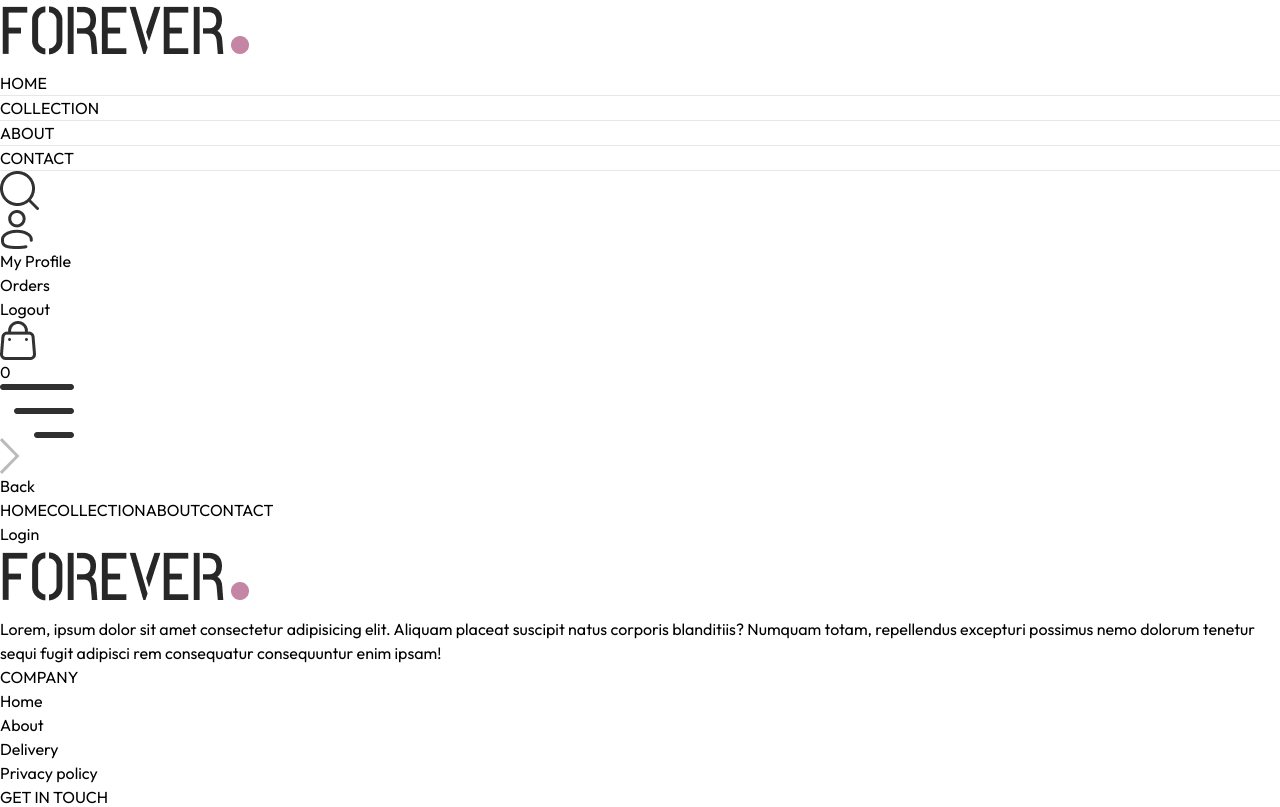
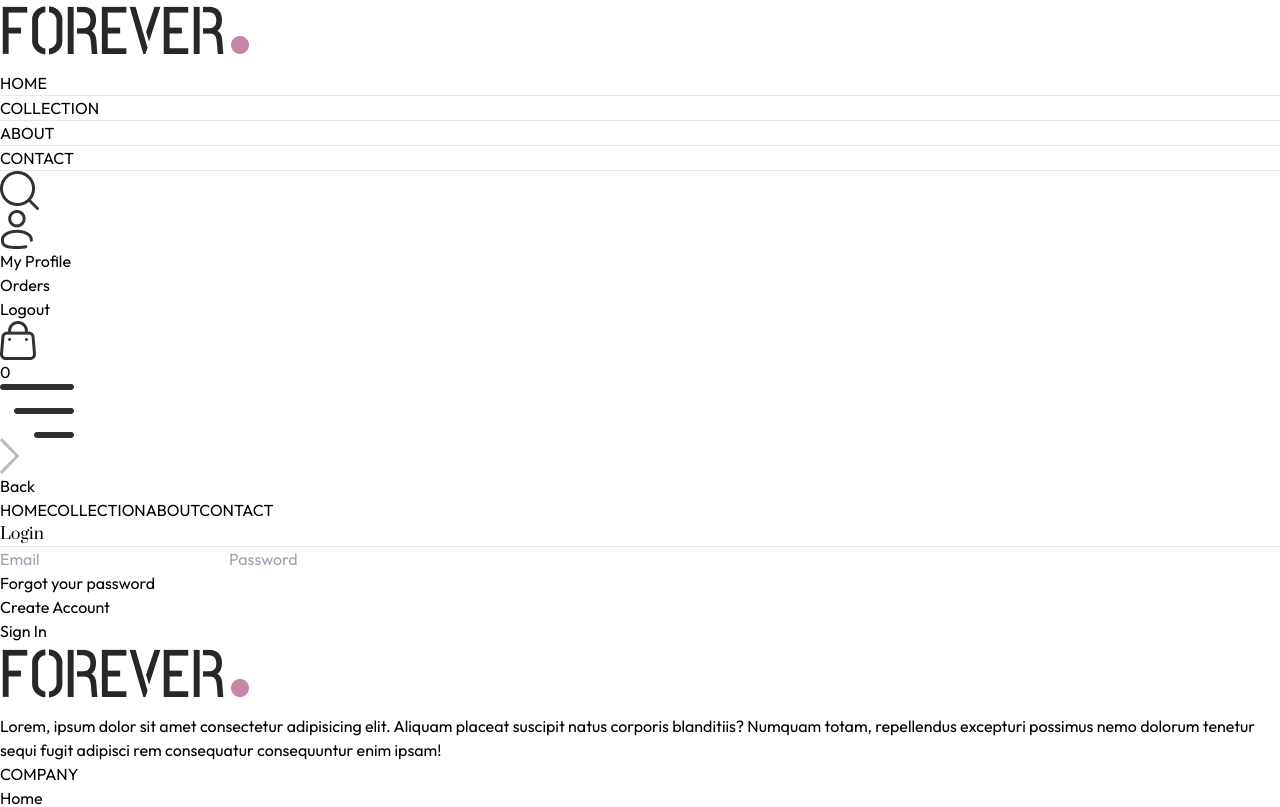
Before and after one commit to TazhibTechnology/forever-e-commerce-app, a React (Vite) app in the folder frontend/: page /login in a window 1280 px wide. Shown: the top 807 px of the page. Built offline with nearby package versions, Linux system fonts and the light colour scheme.

Commit message:
dev Login and Sign Up  page

```diff
--- a/frontend/src/components/Navbar.jsx
+++ b/frontend/src/components/Navbar.jsx
@@ -5,7 +5,7 @@ import { ShopContext } from "../context/ShopContext";
 
 const Navbar = () => {
   const [visible, setVisible] = useState(false);
-  const { setShowSearch , getCartCount} = useContext(ShopContext);
+  const { setShowSearch, getCartCount } = useContext(ShopContext);
 
   return (
     <div className='flex items-center justify-between py-5 font-medium'>
@@ -33,13 +33,20 @@ const Navbar = () => {
       </ul>
 
       <div className='flex items-center gap-6'>
-        <img onClick={()=>setShowSearch(true)} src={assets.search_icon} className='w-5 cursor-pointer' alt='' />
+        <img
+          onClick={() => setShowSearch(true)}
+          src={assets.search_icon}
+          className='w-5 cursor-pointer'
+          alt=''
+        />
         <div className='group relative'>
-          <img
-            className='w-5 cursor-pointer'
-            src={assets.profile_icon}
-            alt=''
-          />
+          <Link to={'/login'}>
+            <img
+              className='w-5 cursor-pointer'
+              src={assets.profile_icon}
+              alt=''
+            />
+          </Link>
           <div className='group-hover:block hidden absolute dropdown-menu right-0 pt-4'>
             <div className='flex flex-col gap-2 w-36 py-3 px-5 bg-slate-100 text-gray-500 rounded'>
               <p className='cursor-pointer hover:text-black'>My Profile</p>
--- a/frontend/src/pages/Login.jsx
+++ b/frontend/src/pages/Login.jsx
@@ -1,9 +1,53 @@
-import React from 'react'
+import { useState } from "react";
 
 const Login = () => {
+  const [currentState, setCurrentState] = useState("Login");
+  const onSubmitHandler = async(event) =>{
+    event.preventDefault();
+  }
   return (
-    <div>Login</div>
-  )
-}
+    <form
+    // onSubmit={onSubmitHandler}
+      className='flex flex-col items-center w-[90%] sm:max-w-96 m-auto mt-14 gap-4 text-gray-800'
+      action=''
+    >
+      <div className='inline-flex items-center gap-2 mb-2 mt-10'>
+        <p className='prata-regular text-3xl '>{currentState}</p>
+        <hr className='border-none h-[1.5px] w-8 bg-gray-800' />
+      </div>
+      {currentState === "Login" ? (
+        ""
+      ) : (
+        <input
+          type='text'
+          className='w-full px-3 py-2 border border-gray-800'
+          placeholder='Name'
+          required
+        />
+      )}
+      <input
+        type='email'
+        className='w-full px-3 py-2 border border-gray-800'
+        placeholder='Email'
+        required
+      />
+      <input
+        type='password'
+        className='w-full px-3 py-2 border border-gray-800'
+        placeholder='Password'
+        required
+      />
+      <div className="w-full flex justify-between text-sm mt-[-8px]">
+        <p className="cursor-pointer">Forgot your password</p>
+        {
+          currentState === 'Login'
+          ? <p onClick={()=>setCurrentState('Sign Up')} className="cursor-pointer">Create Account</p>
+          : <p onClick={()=>setCurrentState('Login')} className="cursor-pointer">Login Here</p>
+        }
+      </div>
+      <button className="bg-black text-white font-light px-8 py-2 mt-4">{currentState === 'Login' ? 'Sign In' : 'Sign Up'}</button>
+    </form>
+  );
+};
 
-export default Login
+export default Login;
```
